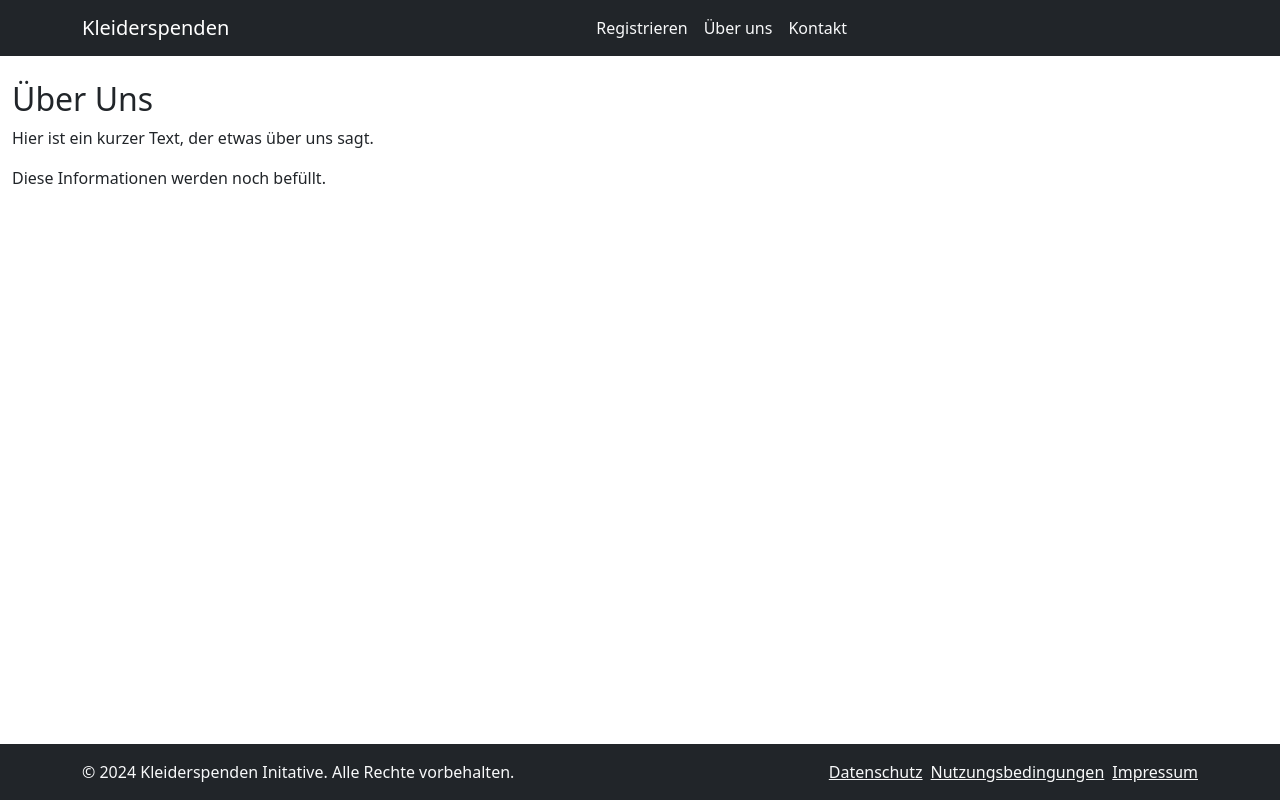
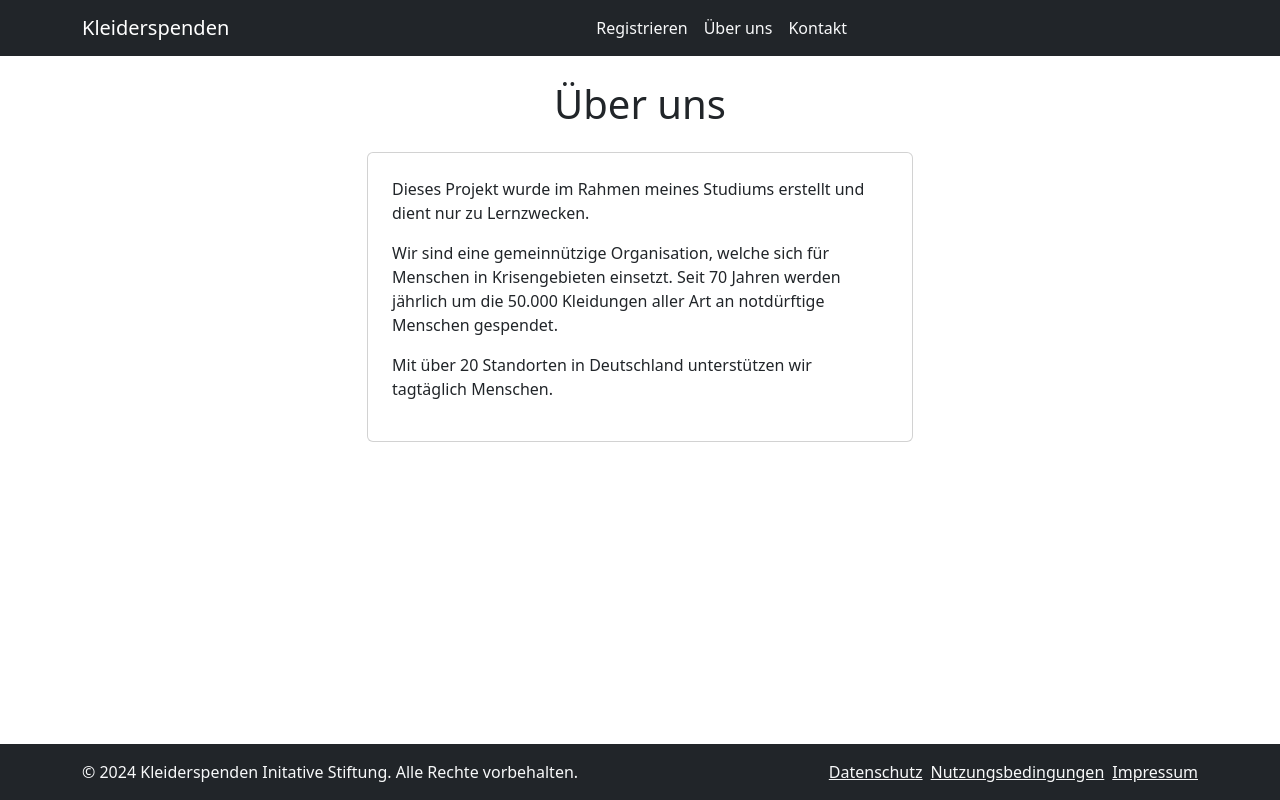
Before and after one commit to Magoka96/KleiderspendenRegistrierung, a Vue app in the folder kleiderspenden-registrierung/: page /#/About in a window 1280 px wide. Built offline with nearby package versions, Linux system fonts and the light colour scheme.

Commit message:
Added Contact.vue and modified some files

```diff
--- a/kleiderspenden-registrierung/src/components/About.vue
+++ b/kleiderspenden-registrierung/src/components/About.vue
@@ -1,8 +1,22 @@
 <template>
-  <div>
-    <h2>Über Uns</h2>
-    <p>Hier ist ein kurzer Text, der etwas über uns sagt.</p>
-    <p>Diese Informationen werden noch befüllt.</p>
+  <div class="container mt-5">
+    <h1 class="text-center mb-4">Über uns</h1>
+    <div class="row">
+      <div class="col-md-6 offset-md-3">
+        <div class="card p-4">
+        <p>
+          Dieses Projekt wurde im Rahmen meines Studiums erstellt und dient nur zu Lernzwecken.
+        </p>
+        <p>
+          Wir sind eine gemeinnützige Organisation, welche sich für Menschen in Krisengebieten einsetzt.
+          Seit 70 Jahren werden jährlich um die 50.000 Kleidungen aller Art an notdürftige Menschen gespendet.
+        </p>
+        <p>
+          Mit über 20 Standorten in Deutschland unterstützen wir tagtäglich Menschen.
+        </p>
+        </div>
+      </div>
+    </div>
   </div>
 </template>
 
--- /dev/null
+++ b/kleiderspenden-registrierung/src/components/Contact.vue
@@ -0,0 +1,21 @@
+<template>
+    <div class="container mt-5">
+      <h1 class="text-center mb-4">Kontakt</h1>
+      <div class="row">
+        <div class="col-md-6 offset-md-3">
+          <div class="card p-4">
+            <h2>Firma</h2>
+            <p>Kleiderspenden Initiative Stiftung</p>
+            <h2>Adresse</h2>
+            <p>Die-Gütige-Straße 100a<br>Hoffnung, 73123</p>
+          </div>
+        </div>
+      </div>
+    </div>
+  </template>
+
+  <script>
+  export default {
+    name: 'Contact'
+  }
+  </script>
--- a/kleiderspenden-registrierung/src/components/DonationConfirmation.vue
+++ b/kleiderspenden-registrierung/src/components/DonationConfirmation.vue
@@ -2,14 +2,22 @@
   <div class="position-fixed container-fluid d-flex align-items-center vh-100 top-0 start-0 bg-black bg-opacity-50">
     <div class="container">
       <div class="row justify-content-center">
-        <div class="col-md-6">
+        <div class="col-md-8">
           <div class="card-body border border-black rounded-4 p-3 bg-white">
             <h1 class="card-title text-center"><strong>Bestätigung</strong></h1>
             <h3 class="card-title text-center mb-4">Vielen Dank für deine Spende!</h3>
             <p><strong>Art der Übergabe:</strong> {{ formData.collection ? 'Abholung' : '' }}{{ formData.personalDelivery ? 'Persönliche Übergabe an der Geschäftsstelle' : '' }}</p>
-            <p><strong>Straße und Hausnummer:</strong> {{ formData.streedAndNumber }}</p>
-            <p><strong>Stadt:</strong> {{ formData.city }}</p>
-            <p><strong>Postleitzahl:</strong> {{ formData.postalCode }}</p>
+            <p><strong>Adresse:</strong></p>
+            <div v-if="formData.collection">
+              <div>
+                <p>{{ formData.streedAndNumber }}</p>
+                <p>{{ formData.city }}, {{ formData.postalCode }}</p>
+              </div>
+            </div>
+            <div v-else>
+              <p>Die-Gütige-Straße 100a</p>
+              <p>Hoffnung, 73123</p>
+            </div>
             <p><strong>Art der Kleidung:</strong> {{ formData.typeOfClothe }}</p>
             <p><strong>Krisengebiet:</strong> {{ formData.crisisArea }}</p>
             <p><strong>Datum und Uhrzeit:</strong> {{ formData.currentDateTime }}</p>
--- a/kleiderspenden-registrierung/src/components/Footer/Footer.vue
+++ b/kleiderspenden-registrierung/src/components/Footer/Footer.vue
@@ -3,7 +3,7 @@
       <div class="container">
         <div class="row">
           <div class="col-md-6">
-            <p class="mb-0">&copy; 2024 Kleiderspenden Initative. Alle Rechte vorbehalten.</p>
+            <p class="mb-0">&copy; 2024 Kleiderspenden Initative Stiftung. Alle Rechte vorbehalten.</p>
           </div>
           <div class="col-md-6 text-md-end">
             <ul class="list-inline mb-0">
--- a/kleiderspenden-registrierung/src/components/Footer/LegalDisclosure.vue
+++ b/kleiderspenden-registrierung/src/components/Footer/LegalDisclosure.vue
@@ -1,7 +1,7 @@
 <template>
     <div>
       <h1>Legal Disclosure</h1>
-      <p>This is a placeholder for the Legal Disclosure.</p>
+      <p>Dieses Projekt wurde im Rahmen meines Studiums erstellt und dient nur zu Lernzwecken.</p>
     </div>
   </template>
 
--- a/kleiderspenden-registrierung/src/components/Header.vue
+++ b/kleiderspenden-registrierung/src/components/Header.vue
@@ -15,7 +15,7 @@
             <router-link to="/About" class="nav-link text-light">Über uns</router-link>
           </li>
           <li class="nav-item">
-            <router-link to="/" class="nav-link text-light">Kontakt</router-link>
+            <router-link to="/Kontakt" class="nav-link text-light">Kontakt</router-link>
           </li>
         </ul>
       </div>
--- a/kleiderspenden-registrierung/src/router/index.js
+++ b/kleiderspenden-registrierung/src/router/index.js
@@ -1,6 +1,7 @@
 import { createRouter, createWebHashHistory } from "vue-router"
 import ClothingRegistration from "@/views/ClothingRegistration.vue"
 import About from "@/components/About.vue"
+import Contact from "@/components/Contact.vue"
 import TermsOfUse from '@/components/Footer/TermsOfUse.vue';
 import PrivacyPolicy from '@/components/Footer/PrivacyPolicy.vue';
 import LegalDisclosure from '@/components/Footer/LegalDisclosure.vue';
@@ -15,6 +16,11 @@ const routes = [
         path: '/About',
         name: 'About',
         component: About
+    },
+    {
+        path: '/Kontakt',
+        name: 'Kontakt',
+        component: Contact
     },
     {
         path: '/Nutzungsbedingungen',
```
